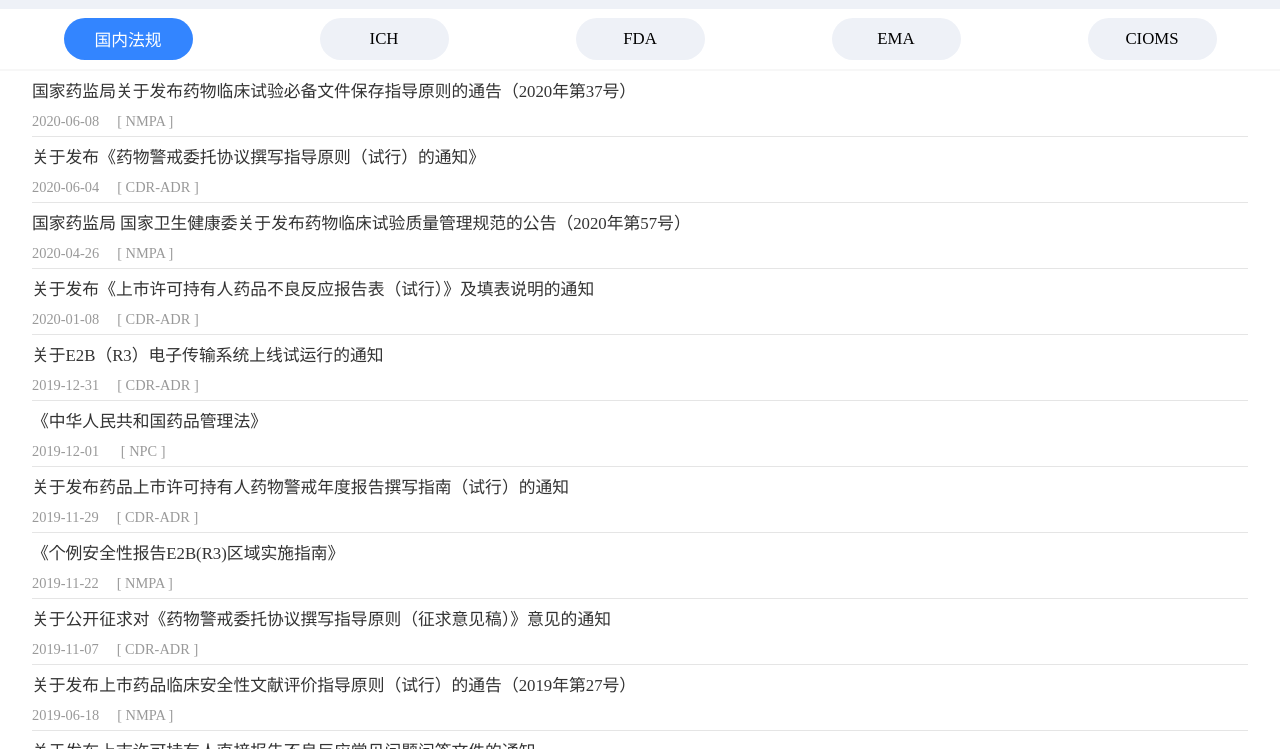
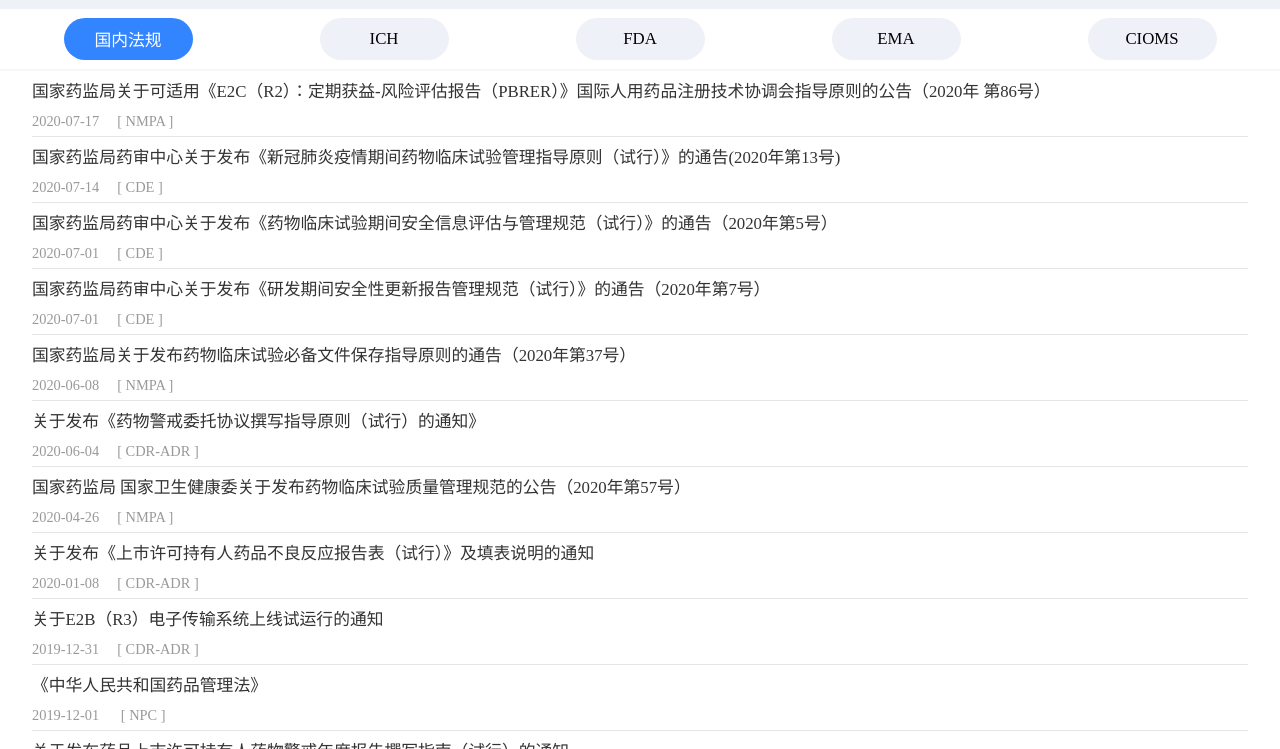
Before and after one commit to mengbo1991/disclaimer, a plain HTML site: page index.html in a window 1280 px wide. Shown: the part 51-800 px from the top of the page. Drawn offline with Linux system fonts and the light colour scheme.

Commit message:
新增法规内容

```diff
--- a/index.html
+++ b/index.html
@@ -32,6 +32,30 @@
 						<!--国内法规-->
 						<div class="chiDetail">
 							<ul class="chiDetailList commonStyle">
+								<li>
+									<div class="commonLeft">
+										<a href="http://www.nmpa.gov.cn/WS04/CL2138/378851.html?from=timelin">国家药监局关于可适用《E2C（R2）：定期获益-风险评估报告（PBRER）》国际人用药品注册技术协调会指导原则的公告（2020年 第86号）</a>
+										<p><span>2020-07-17</span><span class="source">[ NMPA ]</span></p>
+									</div>
+								</li>
+								<li>
+									<div class="commonLeft">
+										<a href="http://www.cde.org.cn/news.do?method=viewInfoCommon&id=52016e68a65b6161">国家药监局药审中心关于发布《新冠肺炎疫情期间药物临床试验管理指导原则（试行）》的通告(2020年第13号)</a>
+										<p><span>2020-07-14</span><span class="source">[ CDE ]</span></p>
+									</div>
+								</li>
+								<li>
+									<div class="commonLeft">
+										<a href="http://www.cde.org.cn/news.do?method=viewInfoCommon&id=938b81c153eaf85e">国家药监局药审中心关于发布《药物临床试验期间安全信息评估与管理规范（试行）》的通告（2020年第5号）</a>
+										<p><span>2020-07-01</span><span class="source">[ CDE ]</span></p>
+									</div>
+								</li>
+								<li>
+									<div class="commonLeft">
+										<a href="http://www.cde.org.cn/news.do?method=viewInfoCommon&id=3cad3925b893ab31">国家药监局药审中心关于发布《研发期间安全性更新报告管理规范（试行）》的通告（2020年第7号）</a>
+										<p><span>2020-07-01</span><span class="source">[ CDE ]</span></p>
+									</div>
+								</li>
 								<li>
 									<div class="commonLeft">
 										<a href="http://www.nmpa.gov.cn/WS04/CL2138/378032.html">国家药监局关于发布药物临床试验必备文件保存指导原则的通告（2020年第37号）</a>
```
